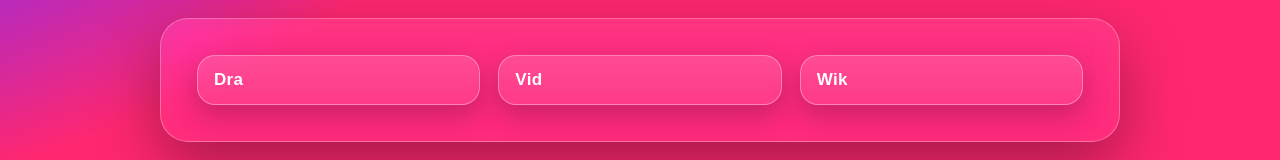
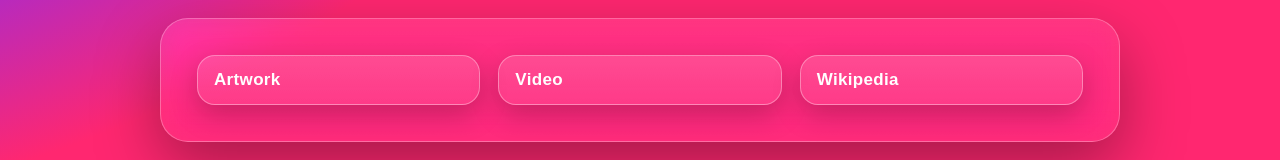
Before and after one commit to tenshotenki/25Y8AC25, a plain HTML site: page index.html in a window 1280 px wide. Shown: the part 320-480 px from the top of the page. Drawn offline with Linux system fonts and the light colour scheme.

Commit message:
Update index.html

```diff
--- a/index.html
+++ b/index.html
@@ -127,9 +127,9 @@
 
     // --- Liste des liens (modifie ici) ---
     const LINKS = [
-      { label: "Dra", url: "https://tokugawamitambatra-cmd.github.io/madartwork/" },
-      { label: "Vid", url: "https://tenshotenki.github.io/25Y9AC25/" },
-      { label: "Wik", url: "https://en.wikipedia.org/wiki/Draft:2025_Madagascar_protests" }
+      { label: "Artwork", url: "https://tokugawamitambatra-cmd.github.io/madartwork/" },
+      { label: "Video", url: "https://tenshotenki.github.io/25Y9AC25/" },
+      { label: "Wikipedia", url: "https://en.wikipedia.org/wiki/2025_Malagasy_protests" }
     ];
 
     // --- Applique la palette ---
```
